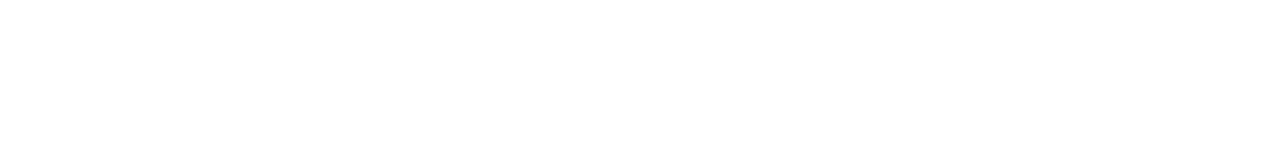
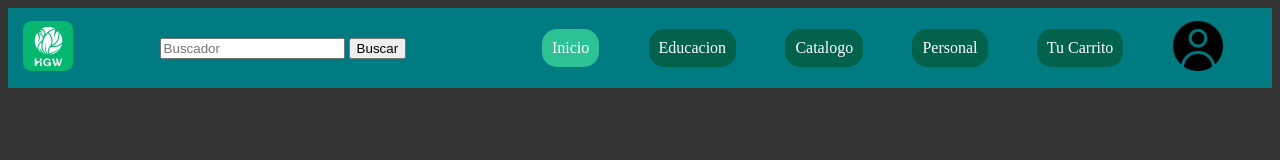
Before and after one commit to FabianAmaya8/cosa, a plain HTML site: page Index.html in a window 1280 px wide. Drawn offline with Linux system fonts and the light colour scheme.

Commit message:
Agregar el encabezado
se ordena los archivos y se crea el header con estilo a medias XD

```diff
--- a/Index.html
+++ b/Index.html
@@ -3,10 +3,35 @@
 <head>
     <meta charset="UTF-8">
     <meta name="viewport" content="width=device-width, initial-scale=1.0">
-    <link rel="stylesheet" href="style.css">
+    <link rel="stylesheet" href="css/style.css">
+    <link rel="shortcut icon" href="img/logo.png" type="image/x-icon">
     <title>HGW</title>
 </head>
 <body>
+    <header>
+        <div class="logo">
+            <img src="img/logo.png" alt="logo">
+        </div>
+        <div class="buscardor">
+            <label for="buscador-tex">
+                <input type="text" placeholder="Buscador">
+                <input type="submit" value="Buscar">
+            </label>
+        </div>
+        <nav class="nav-general">
+            <a class="nav-link nav-selec" href="#">Inicio</a>
+            <a class="nav-link" href="#">Educacion</a>
+            <a class="nav-link" href="#">Catalogo</a>
+            <a class="nav-link" href="#">Personal</a>
+            <a class="nav-link" href="#">Tu Carrito</a>
+            <a href="#">
+                <div class="personal">
+                    <img src="img/personal.png" alt="personal">
+                </div>
+            </a>
+        </nav>
+    </header>
 
+    <script src="js/script.js"></script>
 </body>
 </html>
--- /dev/null
+++ b/css/style.css
@@ -0,0 +1,56 @@
+body{
+    background-color: #333;
+    color: #fff;
+    display: flex;
+    flex-direction: column;
+}
+
+header{
+    display: flex;
+    justify-content: space-evenly;
+    align-items: center;
+    gap: 15px;
+    width: 100%;
+    height: 50px;
+    background-color: rgb(0, 123, 129);
+    padding: 15px 0;
+}
+.logo{
+    width: 50px;
+    margin-left: 15px;
+}
+.logo img{
+    width: 100%;
+    height: 100%;
+}
+.buscardor{
+    display: flex;
+    justify-content: center;
+    flex: 1;
+}
+.nav-general{
+    display: flex;
+    justify-content: space-evenly;
+    align-items: center;
+    flex: 2;
+}
+.nav-link{
+    text-decoration: none;
+    color: #fff;
+    background-color: #03624c;
+    padding: 10px;
+    border-radius: 15px;
+}
+.nav-selec{
+    background-color: #2cc295;
+}
+.nav-link:hover{
+    background-color: #06302b;
+}
+.personal{
+    width: 50px;
+}
+.personal img{
+    width: 100%;
+    height: 100%;
+}
```
Also changed, not shown: img/logo.png (added), img/personal.png (added), js/script.js (added).
